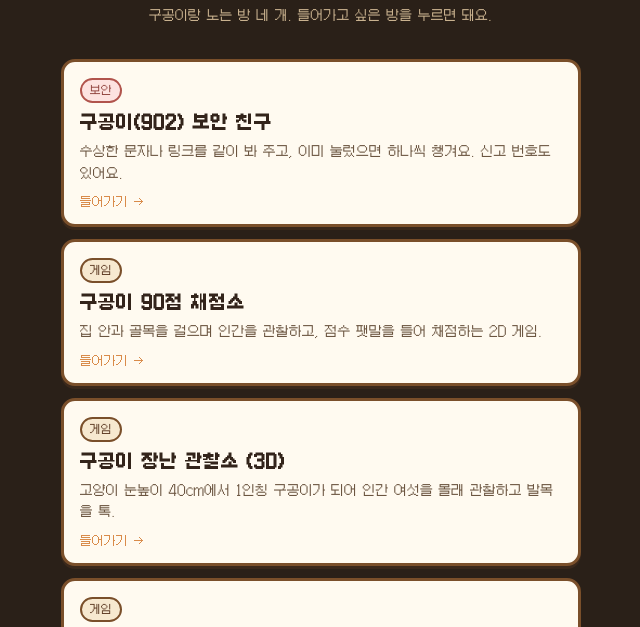
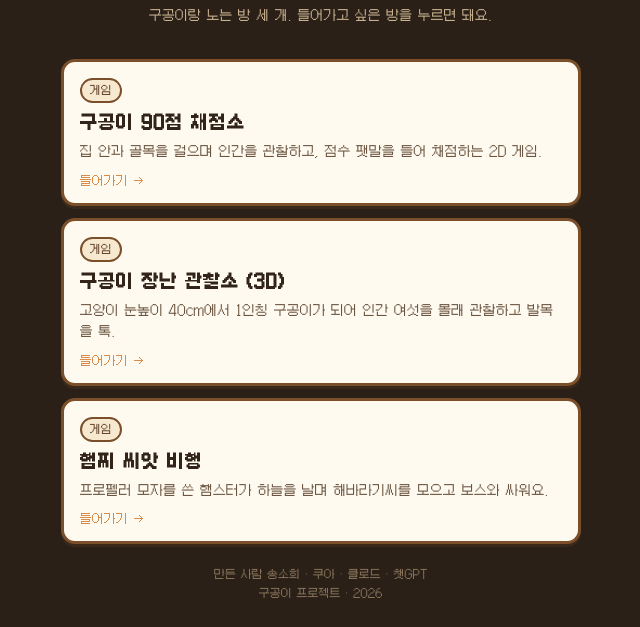
Before and after one commit to thdthgml08-hue/gugoong-cat-judge, a plain HTML site: page hub/index.html in a window 1280 px wide. Shown: the part 167-794 px from the top of the page, without its empty margins (319-959 px from the left). Drawn offline with Linux system fonts and the light colour scheme.

Commit message:
hub: 보안 친구 카드 빼고 게임 세 방만

```diff
--- a/hub/index.html
+++ b/hub/index.html
@@ -3,8 +3,8 @@
 <head>
 <meta charset="utf-8">
 <meta name="viewport" content="width=device-width, initial-scale=1, maximum-scale=1, viewport-fit=cover">
-<title>구공이 놀이터 · 한 곳에 모아 둔 방 네 개</title>
-<meta name="description" content="구공이 채점소, 햄찌 씨앗 비행, 3D 관찰소, 구공이(902) 보안 친구를 한 화면에서 고르는 안내판.">
+<title>구공이 놀이터 · 한 곳에 모아 둔 게임 방 세 개</title>
+<meta name="description" content="구공이 채점소, 3D 관찰소, 햄찌 씨앗 비행을 한 화면에서 고르는 안내판.">
 <link rel="icon" href="../assets/favicon.png" type="image/png">
 <link rel="apple-touch-icon" href="../assets/icon-180.png">
 <style>
@@ -44,17 +44,10 @@ footer{margin-top:22px;text-align:center;color:#8f7a5e;font-size:11px;line-heigh
   <header>
     <img src="../assets/gugoong.png" alt="구공이">
     <h1>구공이 놀이터</h1>
-    <p>구공이랑 노는 방 네 개. 들어가고 싶은 방을 누르면 돼요.</p>
+    <p>구공이랑 노는 방 세 개. 들어가고 싶은 방을 누르면 돼요.</p>
   </header>
 
   <div class="list">
-    <a class="card" href="../security/">
-      <span class="tag sec">보안</span>
-      <h2>구공이(902) 보안 친구</h2>
-      <p>수상한 문자나 링크를 같이 봐 주고, 이미 눌렀으면 하나씩 챙겨요. 신고 번호도 있어요.</p>
-      <div class="go">들어가기 →</div>
-    </a>
-
     <a class="card" href="../">
       <span class="tag">게임</span>
       <h2>구공이 90점 채점소</h2>
```
